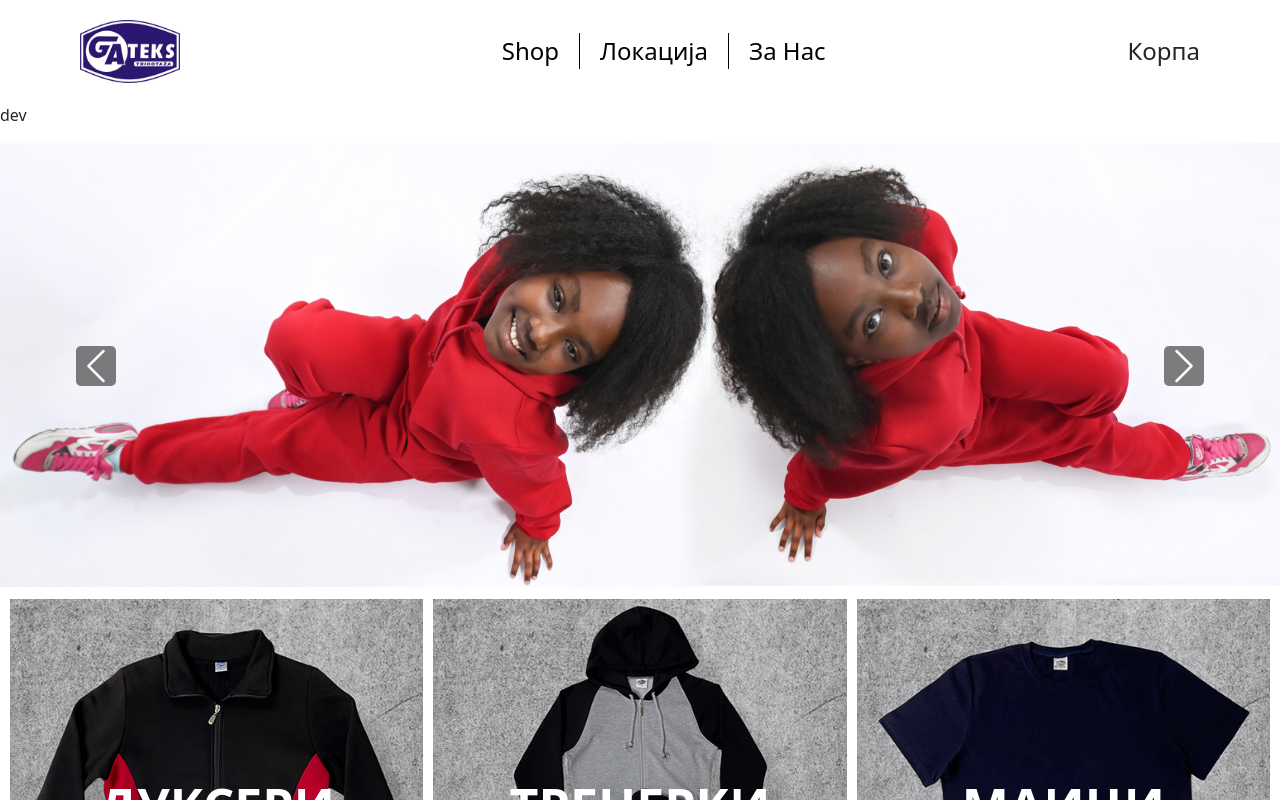
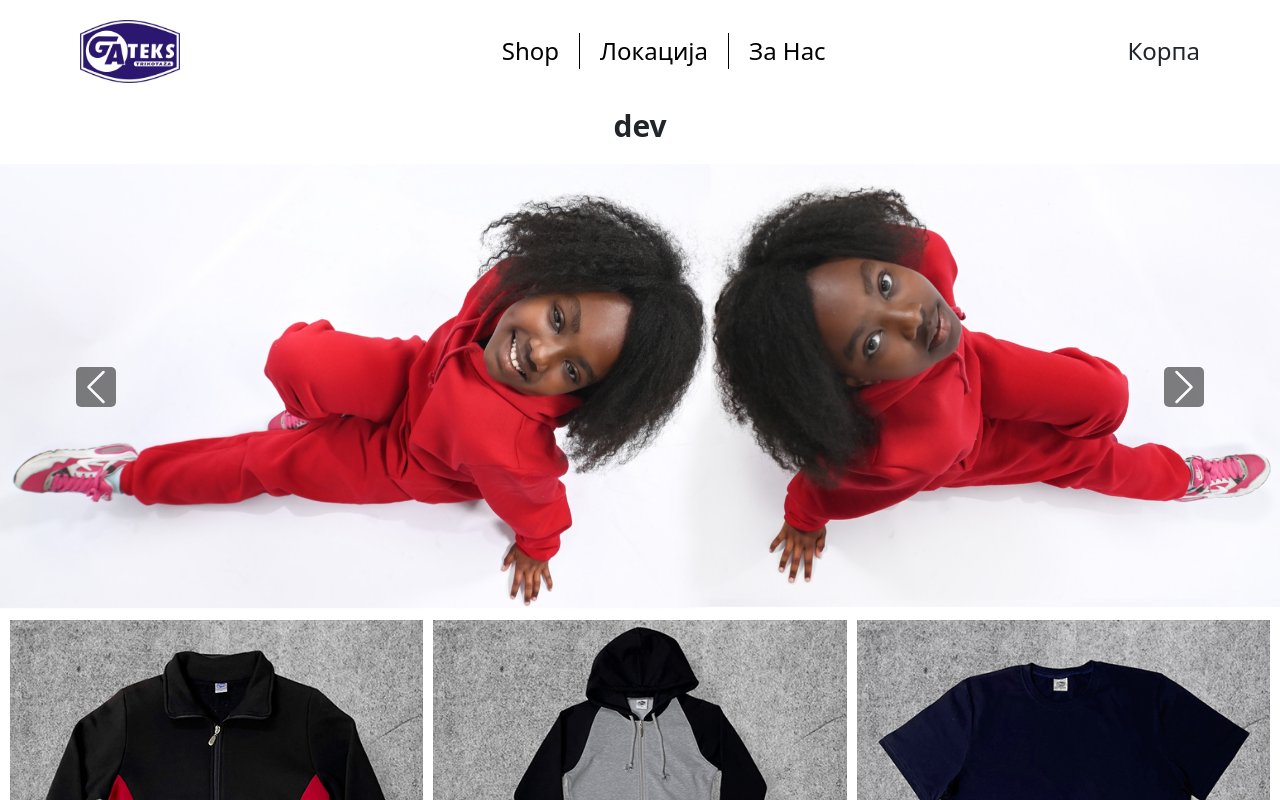
Before and after one commit to dino-taleski/gatex_website, a Next.js app in the folder gatex_website/: page / in a window 1280 px wide. Shown: the top 800 px of the page. Built offline with nearby package versions, Linux system fonts and the light colour scheme.

Commit message:
revive beta site

```diff
--- a/gatex_website/src/pages/index.tsx
+++ b/gatex_website/src/pages/index.tsx
@@ -35,7 +35,15 @@ export default function Home({ data }: Props) {
                 <link rel="icon" href="/favicon.ico" />
             </Head>
             <main style={{ width: "100%" }}>
-                <p>dev</p>
+                <p
+                    style={{
+                        textAlign: "center",
+                        fontWeight: "600",
+                        fontSize: "30px",
+                    }}
+                >
+                    dev
+                </p>
                 <div id="carouselExampleIndicators" className="carousel slide">
                     <div className="carousel-inner">
                         <div className="carousel-item active">
```
